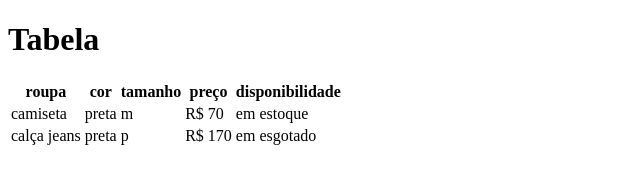
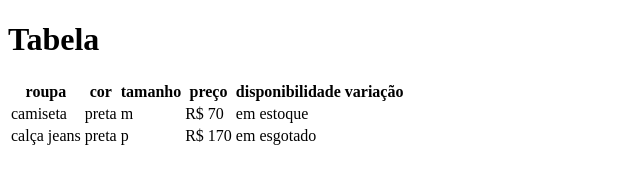
Before and after one commit to gabriela-gorks/aulaTabela, a plain HTML site: page index.html in a window 1280 px wide. Shown: the full height of the page, 0-640 px from the left. Drawn offline with Linux system fonts and the light colour scheme.

Commit message:
adicioado mais um elemento na tabela

```diff
--- a/index.html
+++ b/index.html
@@ -16,6 +16,7 @@
         <th>tamanho</th>
         <th>preço</th>
         <th>disponibilidade</th>
+        <th> variação</th>
 </tr>
 
     <tr>
```
